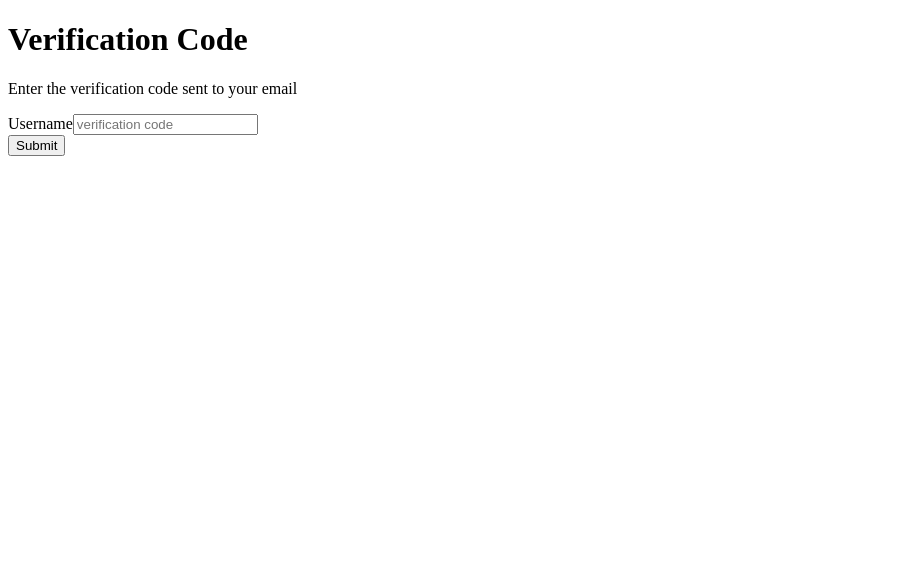
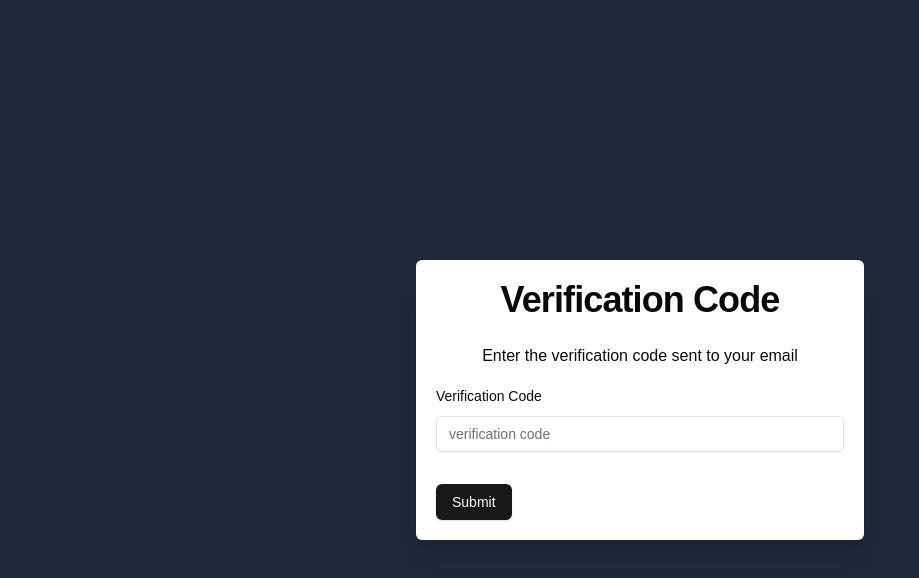
Before and after one commit to BharateshPoojary/feedback-app, a Next.js app: page /verify/1 in a window 1280 px wide. Shown: the top 578 px of the page, without its empty margins (0-919 px from the left). Built offline with nearby package versions, Linux system fonts and the light colour scheme.

Commit message:
file location changed

```diff
--- a/src/app/(auth)/verify/[username]/page.tsx
+++ b/src/app/(auth)/verify/[username]/page.tsx
@@ -69,7 +69,7 @@ const verifyAccount = () => {
               name="code"
               render={({ field }) => (
                 <FormItem>
-                  <FormLabel>Username</FormLabel>
+                  <FormLabel>Verification Code</FormLabel>
                   <FormControl>
                     <Input placeholder="verification code" {...field} />
                   </FormControl>
```
Also changed, not shown: src/app/(auth)/layout.tsx (+6 -5 lines).
